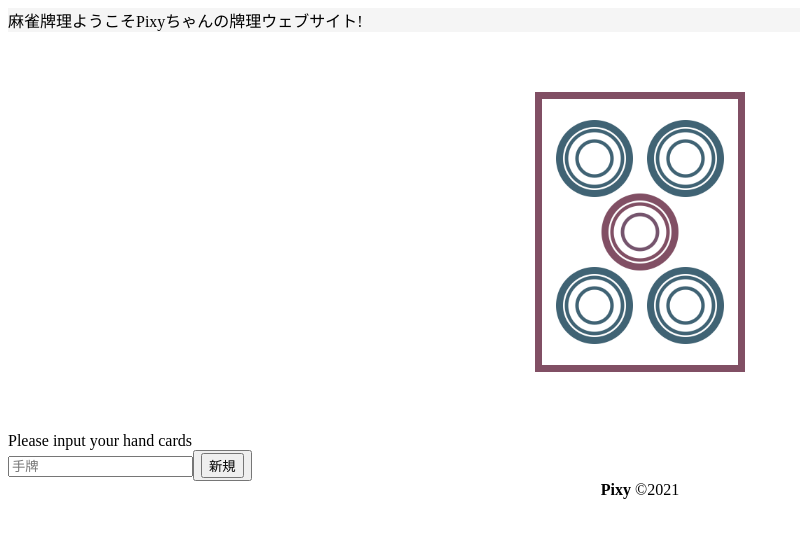
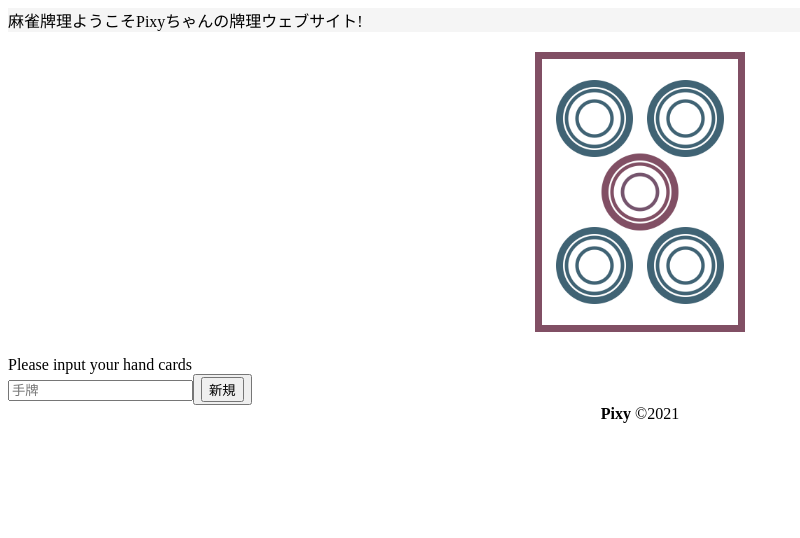
Before and after one commit to paxyqi/mahjong, a Vue app: page / in a window 1280 px wide. Shown: the top 538 px of the page, without its empty margins (0-800 px from the left). Built offline with nearby package versions, Linux system fonts and the light colour scheme.

Commit message:
fix little style

```diff
--- a/src/App.vue
+++ b/src/App.vue
@@ -13,17 +13,15 @@
           <a-col :span="24">
             <a-row type="flex" justify="center">
               <a-col :span="24">
-                <a href="https://github.com/paxyqi/mahjong">
-                  <div class="imgBox">
+                <div class="imgBox">
+                  <a href="https://github.com/paxyqi/mahjong">
                     <img
                       alt="Mahjong pic"
-                      width="300"
-                      height="400"
+                      width="210"
                       src="./assets/mahjong.png"
-                      style="transform: scale(0.7)"
                     />
-                  </div>
-                </a>
+                  </a>
+                </div>
               </a-col>
             </a-row>
             <a-row type="flex" justify="center">
@@ -35,7 +33,12 @@
         </a-row>
       </a-layout-content>
       <a-layout-footer style="text-align: center" class="footer">
-        <a href="https://github.com/paxyqi" style="text-decoration: none;color:black"><strong>Pixy</strong></a> ©2021
+        <a
+          href="https://github.com/paxyqi"
+          style="text-decoration: none; color: black"
+          ><strong>Pixy</strong>
+        </a>
+        ©2021
       </a-layout-footer>
     </a-layout>
   </div>
@@ -69,6 +72,7 @@ html {
   display: flex;
   align-items: center;
   justify-content: center;
+  margin: 20px;
 }
 </style>
 <script lang='ts'>
```
